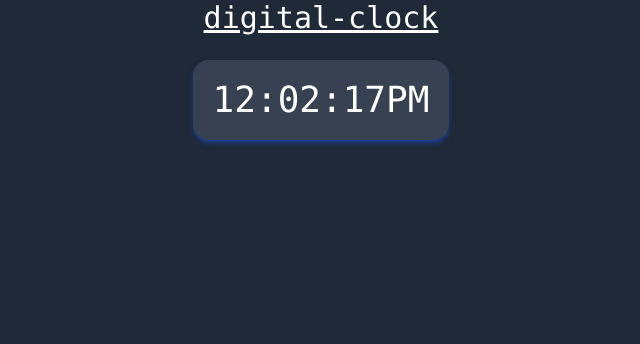
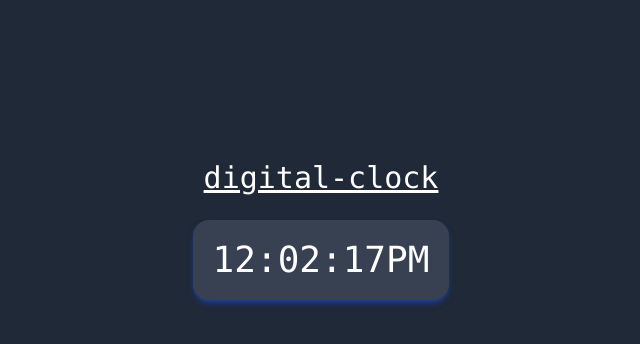
Before and after one commit to sreeramraghu04/js-dom-project02, a plain HTML site: page index.html in a window 1280 px wide. Shown: the whole page, without its empty margins (319-959 px from the left). Drawn offline with nearby package versions, Linux system fonts and the light colour scheme.

Commit message:
second commit

```diff
--- a/index.html
+++ b/index.html
@@ -7,7 +7,7 @@
     <script src="https://cdn.tailwindcss.com"></script>
   </head>
   <body
-    class="flex flex-col bg-gray-800 text-white items-center justify-center"
+    class="flex flex-col bg-gray-800 text-white items-center justify-center mt-40"
   >
     <div class="flex justify-center">
       <h1 class="text-3xl font-mono mb-6 underline">digital-clock</h1>
```
